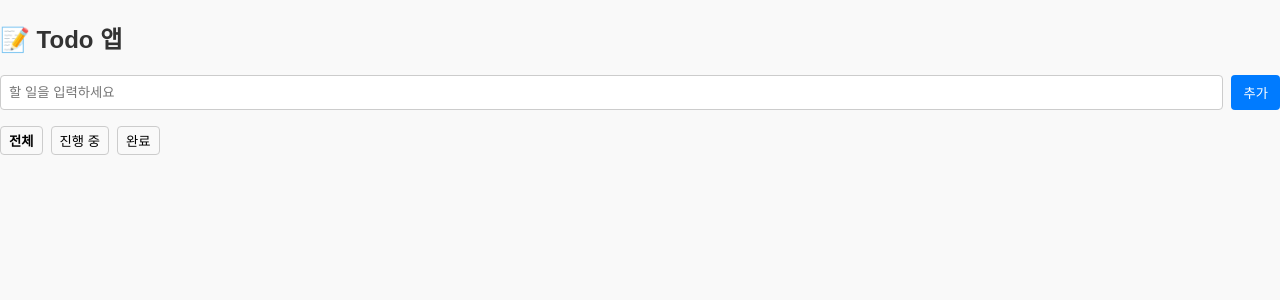
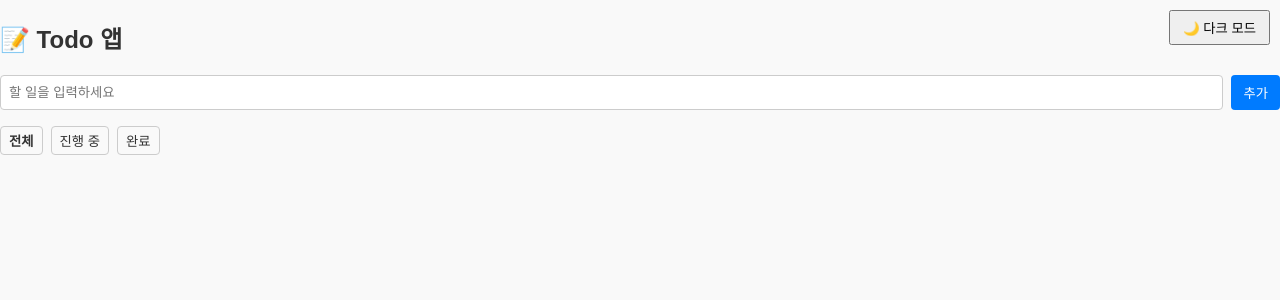
Before and after one commit to allkong/memento, a React (Vite) app: page /todo in a window 1280 px wide. Shown: the top 300 px of the page. Built offline with nearby package versions, Linux system fonts and the light colour scheme.

Commit message:
feat: 다크모드 테마 추가 및 전역 스타일 연동

```diff
--- a/src/App.tsx
+++ b/src/App.tsx
@@ -1,8 +1,9 @@
+import { useState } from 'react';
 import { BrowserRouter as Router, Routes, Route } from 'react-router-dom';
 
 import { ThemeProvider } from '@emotion/react';
 import GlobalStyle from '@/shared/styles/GlobalStyle';
-import { theme } from '@/shared/styles/theme';
+import { lightTheme, darkTheme } from '@/shared/styles/theme';
 
 import TodoPage from '@/pages/TodoPage';
 import TodoTestPage from '@/pages/TodoTestPage';
@@ -33,9 +34,23 @@ import PropsGettersExample from '@pattern/compoundComponent/PropsGettersExample'
 import CustomHookExample from '@pattern/customHookCompound/CustomHookExample';
 
 const App = () => {
+  const [darkMode, setDarkMode] = useState(false);
+
   return (
-    <ThemeProvider theme={theme}>
+    <ThemeProvider theme={darkMode ? darkTheme : lightTheme}>
       <GlobalStyle />
+      <button
+        onClick={() => setDarkMode(prev => !prev)}
+        style={{
+          position: 'fixed',
+          top: 10,
+          right: 10,
+          zIndex: 1000,
+          padding: '6px 12px',
+        }}
+      >
+        {darkMode ? '☀️ 라이트 모드' : '🌙 다크 모드'}
+      </button>
       <Router>
         <Routes>
           <Route path="/" element={<div>홈입니다</div>} />
--- a/src/entities/todo/TodoItem.style.tsx
+++ b/src/entities/todo/TodoItem.style.tsx
@@ -15,7 +15,7 @@ export const Wrapper = styled.div`
 
 export const Text = styled.span<{ completed: boolean }>`
   text-decoration: ${({ completed }) => (completed ? 'line-through' : 'none')};
-  color: ${({ completed }) => (completed ? '#888' : '#000')};
+  color: ${({ theme, completed }) => (completed ? theme.colors.danger : theme.colors.text)};
   flex: 1;
   word-break: break-word;
 `;
--- a/src/features/todo/FilterSelector.style.tsx
+++ b/src/features/todo/FilterSelector.style.tsx
@@ -8,9 +8,10 @@ export const Button = styled.button<{ active: boolean }>`
   border-radius: 4px;
   padding: 4px 8px;
   cursor: pointer;
+  color: ${({ theme }) => theme.colors.text};
 
   &:hover {
-    background-color: #f0f0f0;
+    background-color: ${({ theme }) => theme.colors.hover};
   }
 
   @media (max-width: 600px) {
--- a/src/shared/styles/GlobalStyle.tsx
+++ b/src/shared/styles/GlobalStyle.tsx
@@ -2,7 +2,7 @@ import { Global, css } from '@emotion/react';
 
 const GlobalStyle = () => (
   <Global
-    styles={css`
+    styles={theme => css`
       *,
       *::before,
       *::after {
@@ -13,8 +13,8 @@ const GlobalStyle = () => (
         margin: 0;
         padding: 0;
         font-family: 'Arial', 'Helvetica', sans-serif;
-        background-color: #f9f9f9;
-        color: #333;
+        background-color: ${theme.colors.background};
+        color: ${theme.colors.text};
       }
 
       button {
--- a/src/shared/styles/theme.ts
+++ b/src/shared/styles/theme.ts
@@ -1,10 +1,21 @@
-export const theme = {
+export const lightTheme = {
   colors: {
     primary: '#007bff',
     danger: '#dc3545',
     text: '#333',
     background: '#f9f9f9',
+    hover: '#f0f0f0',
   },
 };
 
-export type AppTheme = typeof theme;
+export const darkTheme = {
+  colors: {
+    primary: '#66b2ff',
+    danger: '#ff6b6b',
+    text: '#f1f1f1',
+    background: '#222',
+    hover: '#444',
+  },
+};
+
+export type AppTheme = typeof lightTheme;
```
